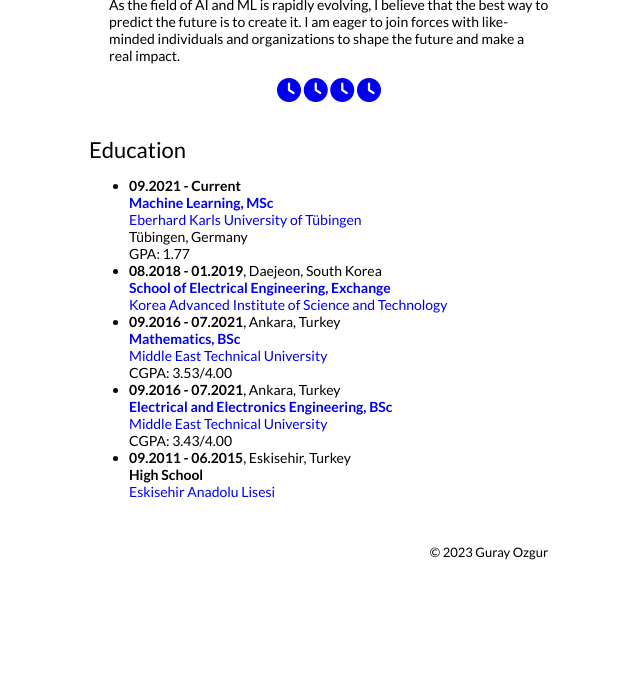
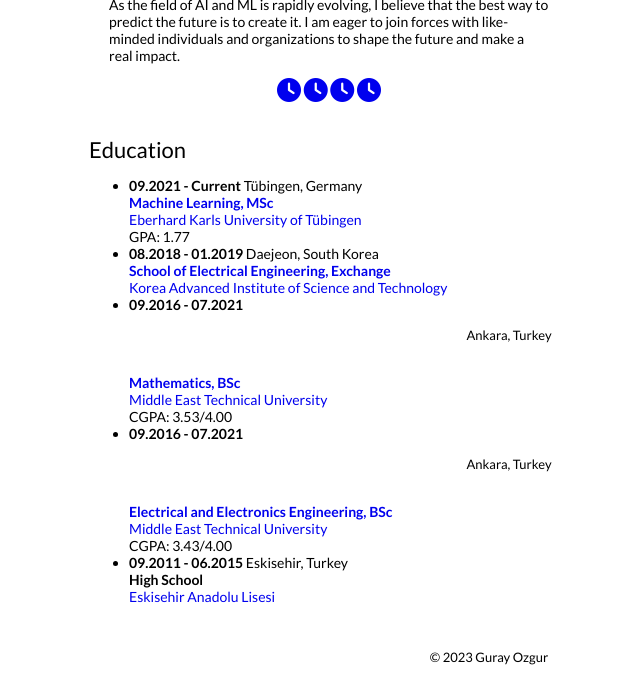
Before and after one commit to gurayozgur/gurayozgur.github.io, a Jekyll site: the page built from _posts/2019-06-02-venue.markdown, in a window 1280 px wide, cut to the strip 430-1116 px from the top of the page. Shown: the whole strip, without its empty margins (151-791 px from the left). Built offline with Jekyll 4.4.1, drawn with Linux system fonts in a browser that asks for light colours; nearby versions of some CDN libraries; before the commit the page ends 1011 px from its top, so only the background shows below that.

Commit message:
Update default.html

```diff
--- a/_layouts/default.html
+++ b/_layouts/default.html
@@ -56,18 +56,17 @@
         <h2>Education</h2>
 <ul>
   <li>
-    <strong>09.2021 - Current</strong>
+    <strong>09.2021 - Current</strong> Tübingen, Germany
     <br>
     <a href="https://uni-tuebingen.de/fakultaeten/mathematisch-naturwissenschaftliche-fakultaet/fachbereiche/informatik/studium/studiengaenge/machine-learning/"><strong> Machine Learning, MSc</strong></a>
     <br>
     <a href="https://uni-tuebingen.de/">Eberhard Karls University of Tübingen</a>
-    <br>
-    Tübingen, Germany
+
     <br>
     GPA: 1.77
   </li>
   <li>
-    <strong>08.2018 - 01.2019</strong>, Daejeon, South Korea
+    <strong>08.2018 - 01.2019</strong> Daejeon, South Korea
     <br>
     <a href="https://ee.kaist.ac.kr/en/"><strong>School of Electrical Engineering, Exchange</strong></a>
     <br>
@@ -75,7 +74,7 @@
     <br>
   </li>
   <li>
-    <strong>09.2016 - 07.2021</strong>, Ankara, Turkey
+    <strong>09.2016 - 07.2021</strong> <h1 style="font-size:small;"> Ankara, Turkey </h1>
     <br>
     <a href="https://math.metu.edu.tr/"><strong>Mathematics, BSc</strong></a>
     <br>
@@ -84,7 +83,7 @@
     CGPA: 3.53/4.00
   </li>
   <li>
-    <strong>09.2016 - 07.2021</strong>, Ankara, Turkey
+    <strong>09.2016 - 07.2021</strong><h1 style="font-size:small;"> Ankara, Turkey </h1>
     <br>
     <a href="https://eee.metu.edu.tr/"><strong>Electrical and Electronics Engineering, BSc</strong></a>
     <br>
@@ -93,7 +92,7 @@
     CGPA: 3.43/4.00
   </li>
   <li>
-    <strong>09.2011 - 06.2015</strong>, Eskisehir, Turkey
+    <strong>09.2011 - 06.2015</strong> Eskisehir, Turkey
     <br>
     <strong>High School</strong>
     <br>
```
